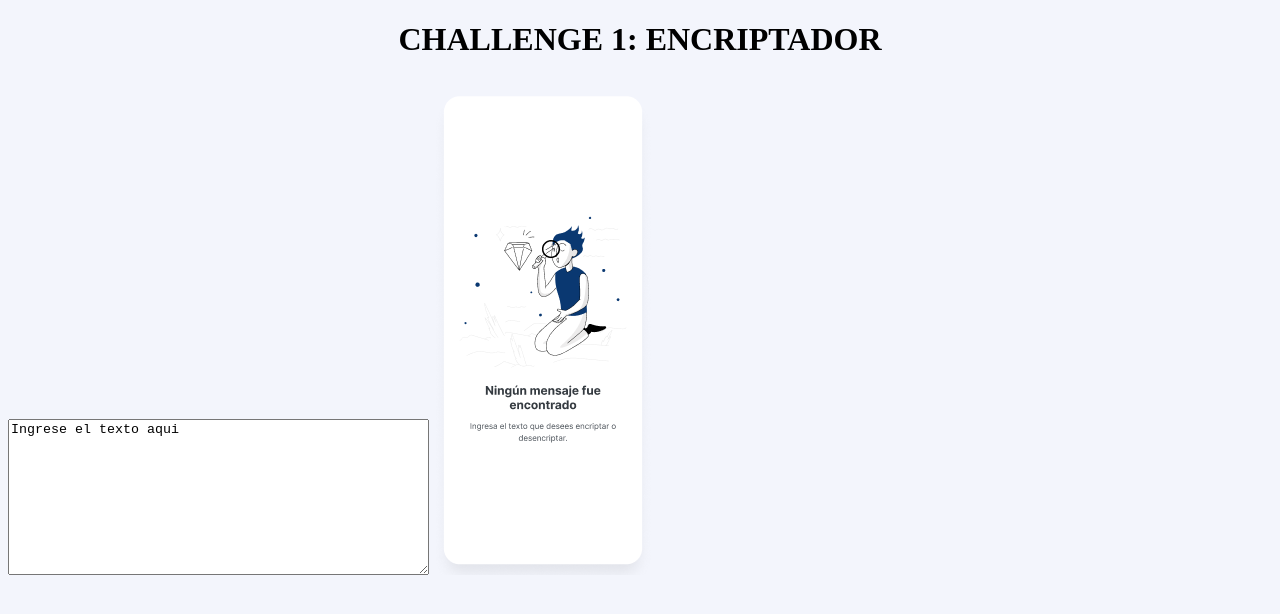
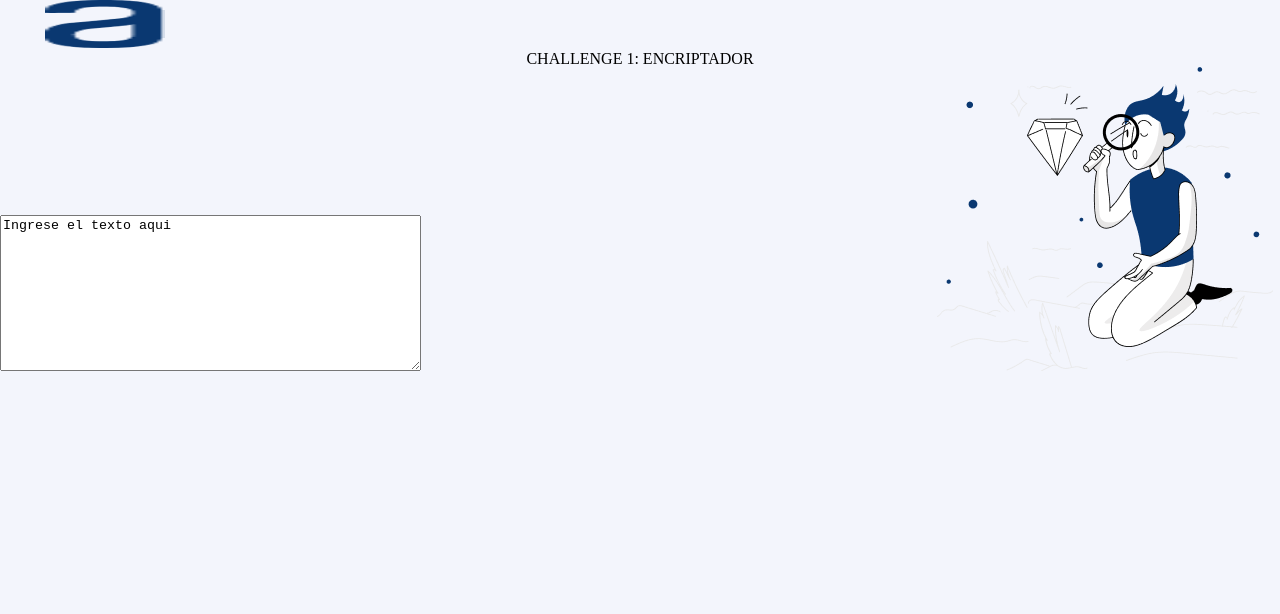
Before and after one commit to dacamocr/encriptadorAluraLatam, a plain HTML site: page index.html in a window 1280 px wide. Drawn offline with Linux system fonts and the light colour scheme.

Commit message:
Agrega rest.css y cambios

```diff
--- a/index.html
+++ b/index.html
@@ -2,15 +2,25 @@
     <head>
         <meta charset="UTF-8">
         <title>ENCRIPTADOR ALURA LATAM</title>
-
+        <link rel="stylesheet" href="reset.css">
         <link rel="stylesheet" href="style.css">
     </head>
 
     <body>
-        <h1>CHALLENGE 1: ENCRIPTADOR</h1>
+        <header>
+            <div class="cajaEncabezado">
+                <img src="images/Vector.png" class="logo">
+                <h1 class="principalTitle">CHALLENGE 1: ENCRIPTADOR</h1>
+            </div>
+        </header>
+
+        <div class="izquierda">
             <textarea name="textarea" rows="10" cols="50">Ingrese el texto aqui</textarea>
-            <img id="banner" src="images/1.png">
+        </div>
 
+        <div class="derecha">
+            <img src="images/Muñeco.png" class="sinTextoImage">
+        </div>
 
 
 
--- /dev/null
+++ b/reset.css
@@ -0,0 +1,48 @@
+/* http://meyerweb.com/eric/tools/css/reset/
+   v2.0 | 20110126
+   License: none (public domain)
+*/
+
+html, body, div, span, applet, object, iframe,
+h1, h2, h3, h4, h5, h6, p, blockquote, pre,
+a, abbr, acronym, address, big, cite, code,
+del, dfn, em, img, ins, kbd, q, s, samp,
+small, strike, strong, sub, sup, tt, var,
+b, u, i, center,
+dl, dt, dd, ol, ul, li,
+fieldset, form, label, legend,
+table, caption, tbody, tfoot, thead, tr, th, td,
+article, aside, canvas, details, embed,
+figure, figcaption, footer, header, hgroup,
+menu, nav, output, ruby, section, summary,
+time, mark, audio, video {
+	margin: 0;
+	padding: 0;
+	border: 0;
+	font-size: 100%;
+	font: inherit;
+	vertical-align: baseline;
+}
+/* HTML5 display-role reset for older browsers */
+article, aside, details, figcaption, figure,
+footer, header, hgroup, menu, nav, section {
+	display: block;
+}
+body {
+	line-height: 1;
+}
+ol, ul {
+	list-style: none;
+}
+blockquote, q {
+	quotes: none;
+}
+blockquote:before, blockquote:after,
+q:before, q:after {
+	content: '';
+	content: none;
+}
+table {
+	border-collapse: collapse;
+	border-spacing: 0;
+}
--- a/style.css
+++ b/style.css
@@ -1,6 +1,30 @@
+
+.cajaEncabezado{
+width: 1190px;
+position: relative;
+margin: 0 auto;
+}
+
 body{
     background: #F3F5FC;
 }
-h1{
+.principalTitle{
     text-align: center;
 }
+.logo{
+    width: 120px;
+    height: 48px;
+
+}
+.izquierda{
+    display: inline-block;
+}
+.derecha{
+    display: inline-block;
+    text-align: right;
+    margin-left: 40%;
+}
+.sinTextoImage{
+width: 336px;
+height: 304px;
+}
```
Also changed, not shown: images/Muñeco.png (added), images/Vector.png (added).
